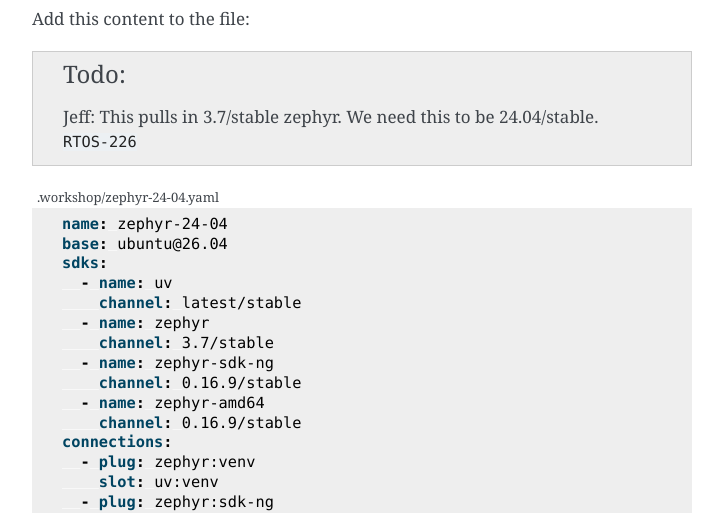
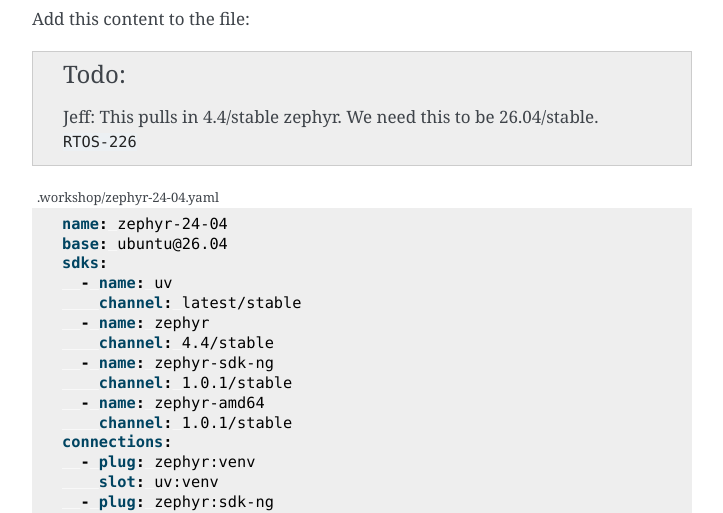
Before and after one commit to canonical/zephyr-lts-docs, a Sphinx documentation site: the page built from docs/tutorials/get-started-with-workshop.rst, in a window 1280 px wide and 900 px high, scrolled down 905 px. Shown: the part 155-668 px from the top of the window, without its empty margins (388-1111 px from the left). Built offline with Sphinx 7.4.7, drawn with Linux system fonts in a browser that asks for light colours; the version number could not be read and is left out; cross-references to code outside the pages are shown as plain code.

Commit message:
versions: cut 26.04: 24.04 -> 26.04

```diff
--- a/docs/reference/workshop.yaml
+++ b/docs/reference/workshop.yaml
@@ -4,11 +4,11 @@
   - name: uv
     channel: latest/stable
   - name: zephyr
-    channel: 3.7/stable
+    channel: 4.4/stable
   - name: zephyr-sdk-ng
-    channel: 0.16.9/stable
+    channel: 1.0.1/stable
   - name: zephyr-amd64
-    channel: 0.16.9/stable
+    channel: 1.0.1/stable
 connections:
   - plug: zephyr:venv
     slot: uv:venv
--- a/docs/tutorials/get-started-with-workshop.rst
+++ b/docs/tutorials/get-started-with-workshop.rst
@@ -61,7 +61,7 @@
 
 .. todo::
 
-   Jeff: This pulls in 3.7/stable zephyr. We need this to be 24.04/stable.
+   Jeff: This pulls in 4.4/stable zephyr. We need this to be 26.04/stable.
    :issue:`RTOS-226 <RTOS-226>`
 
 
```
Also changed, not shown: 1 other file.
